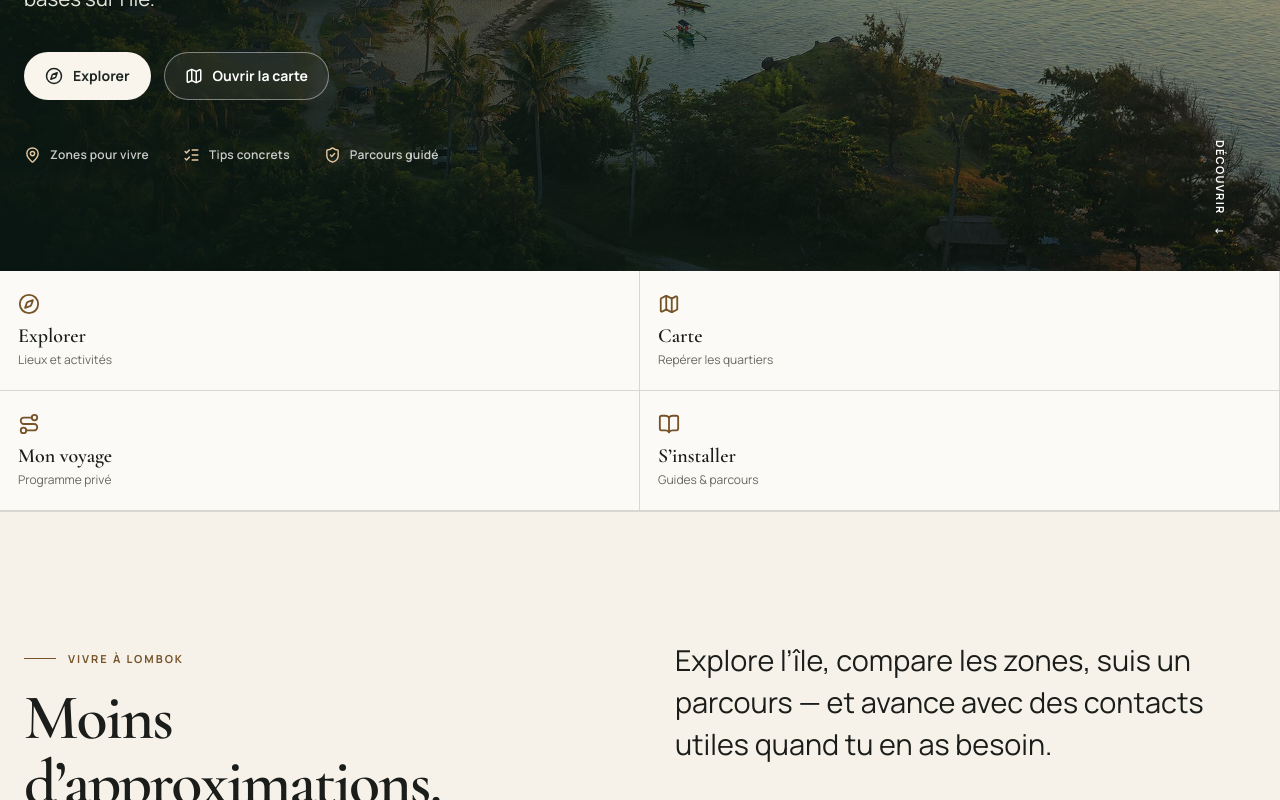
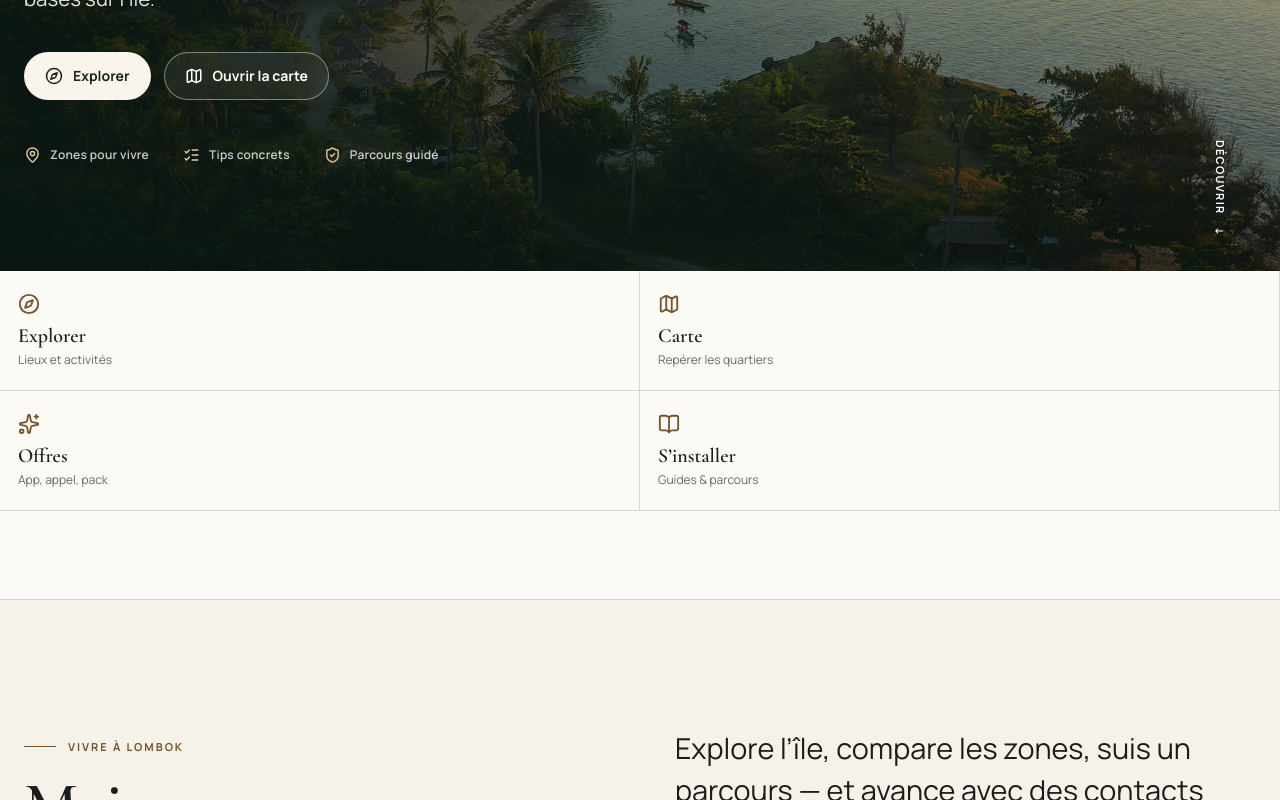
Before and after one commit to Dorianpmy/MyLombok, a Next.js app: page / in a window 1280 px wide. Shown: the part 529-1329 px from the top of the page. Built offline with nearby package versions, Linux system fonts and the light colour scheme; no server answers.

Commit message:
home: replace Mon voyage block with Offres

```diff
--- a/app/page.tsx
+++ b/app/page.tsx
@@ -1,7 +1,7 @@
 import type { Metadata } from "next";
 import Image from "next/image";
 import Link from "next/link";
-import { ArrowRight, BookOpen, CheckCircle2, Compass, Map, MapPin, Phone, Route, ShieldCheck, ListChecks } from "lucide-react";
+import { ArrowRight, BookOpen, CheckCircle2, Compass, Map, MapPin, Phone, ShieldCheck, ListChecks, Sparkles } from "lucide-react";
 import { WeatherChip } from "./components/weather-chip";
 
 export const metadata: Metadata = {
@@ -13,7 +13,7 @@ export const metadata: Metadata = {
 const exploreBlocks = [
   { href: "/explorer", Icon: Compass, title: "Explorer", text: "Lieux et activités" },
   { href: "/destination/lombok/map", Icon: Map, title: "Carte", text: "Repérer les quartiers" },
-  { href: "/trip?destination=lombok", Icon: Route, title: "Mon voyage", text: "Programme privé" },
+  { href: "/accompagnement", Icon: Sparkles, title: "Offres", text: "App, appel, pack" },
   { href: "/parcours", Icon: BookOpen, title: "S’installer", text: "Guides & parcours" },
 ];
 
@@ -76,7 +76,7 @@ export default function HomePage() {
         <a className="home-hero__scroll" href="#explorer-blocks">Découvrir <span aria-hidden="true">↓</span></a>
       </section>
 
-      <section id="explorer-blocks" style={{ background: "var(--surface)", borderBottom: "1px solid var(--line)" }}>
+      <section id="explorer-blocks" style={{ background: "var(--surface)", borderBottom: "1px solid var(--line)", paddingBottom: "calc(88px + env(safe-area-inset-bottom))" }}>
         <div
           style={{
             display: "grid",
```
